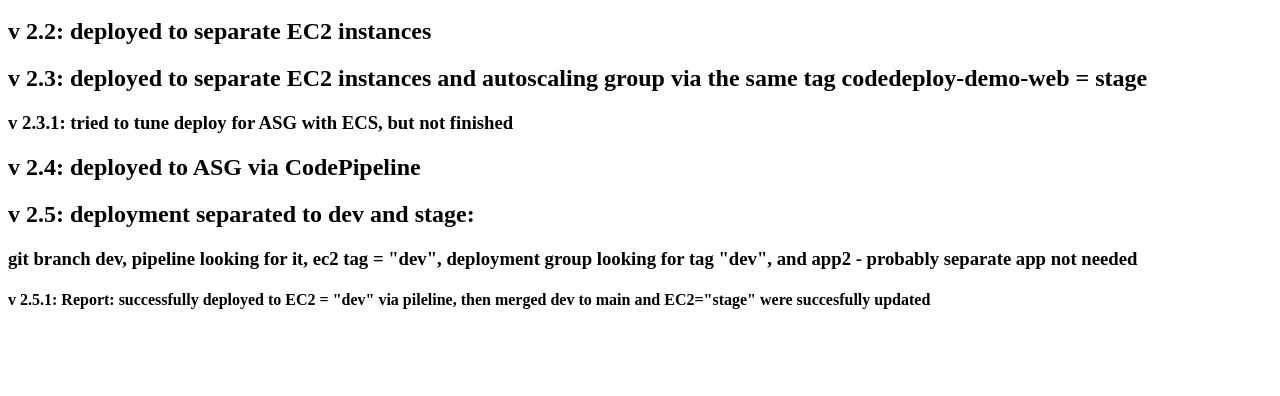
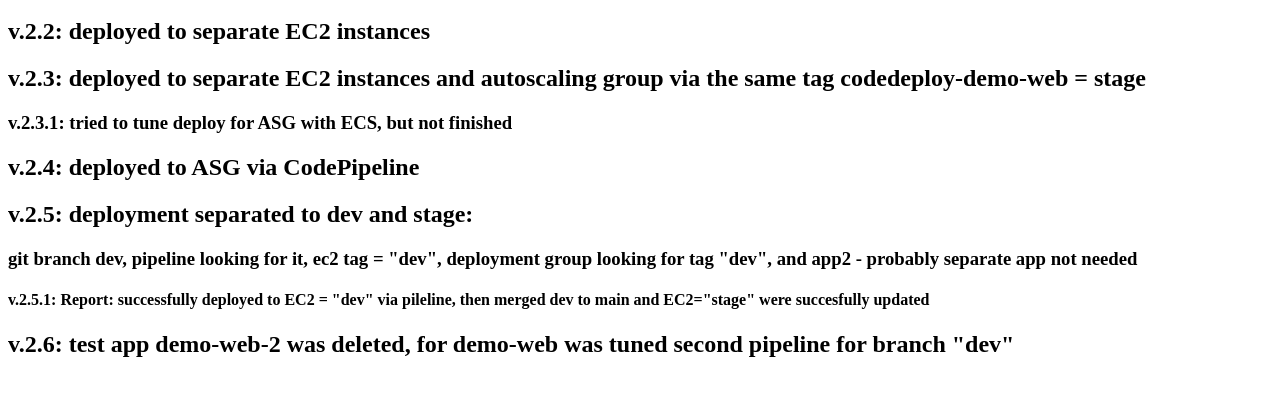
Before and after one commit to nazar-budchanyi/codedeploy-demo, a plain HTML site: page index.html in a window 1280 px wide. Shown: the part 48-444 px from the top of the page. Drawn offline with Linux system fonts and the light colour scheme.

Commit message:
v.2.6: test app demo-web-2 was deleted, for demo-web was tuned second pipeline for branch 'dev'

```diff
--- a/index.html
+++ b/index.html
@@ -1,12 +1,13 @@
 <html>
     <body>
         <h1>AWS test site for codedeploy-demo.</h1>
-        <h2>v 2.2: deployed to separate EC2 instances</h2>
-        <h2>v 2.3: deployed to separate EC2 instances and autoscaling group via the same tag codedeploy-demo-web = stage</h2>
-        <h3>v 2.3.1: tried to tune deploy for ASG with ECS, but not finished</h3>
-        <h2>v 2.4: deployed to ASG via CodePipeline</h2>
-        <h2>v 2.5: deployment separated to dev and stage:</h2>
+        <h2>v.2.2: deployed to separate EC2 instances</h2>
+        <h2>v.2.3: deployed to separate EC2 instances and autoscaling group via the same tag codedeploy-demo-web = stage</h2>
+        <h3>v.2.3.1: tried to tune deploy for ASG with ECS, but not finished</h3>
+        <h2>v.2.4: deployed to ASG via CodePipeline</h2>
+        <h2>v.2.5: deployment separated to dev and stage:</h2>
         <h3>git branch dev, pipeline looking for it, ec2 tag = "dev", deployment group looking for tag "dev", and app2 - probably separate app not needed</h3>
-        <h4>v 2.5.1: Report: successfully deployed to EC2 = "dev" via pileline, then merged dev to main and EC2="stage" were succesfully updated</h4>
+        <h4>v.2.5.1: Report: successfully deployed to EC2 = "dev" via pileline, then merged dev to main and EC2="stage" were succesfully updated</h4>
+        <h2>v.2.6: test app demo-web-2 was deleted, for demo-web was tuned second pipeline for branch "dev"</h2>
     </body>
 </html>
```
